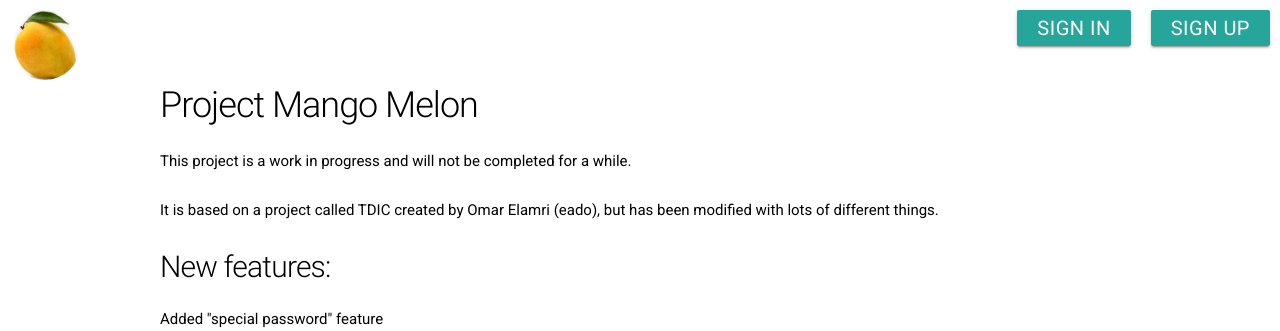
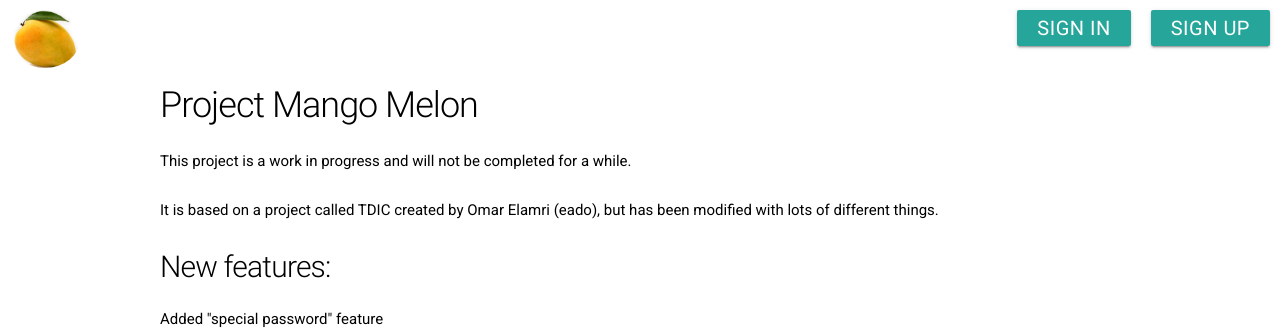
Before and after one commit to superstealthysheep/mango-melon, a Python web app: template templates/index.html in a window 1280 px wide. Shown: the top 331 px of the page. Run offline with Jinja, Linux system fonts and the light colour scheme; the template is opened without the code that fills it, so the values that code supplies are empty; some libraries are stand-ins or nearby versions; some web fonts are replaced.

Commit message:
Fix annoying picture issues

```diff
--- a/static/main.css
+++ b/static/main.css
@@ -74,3 +74,8 @@ a.headerfield {
 .btn {
 	color: white;
 }
+
+img {
+    max-width: 100%;
+    height: auto;
+}
```
